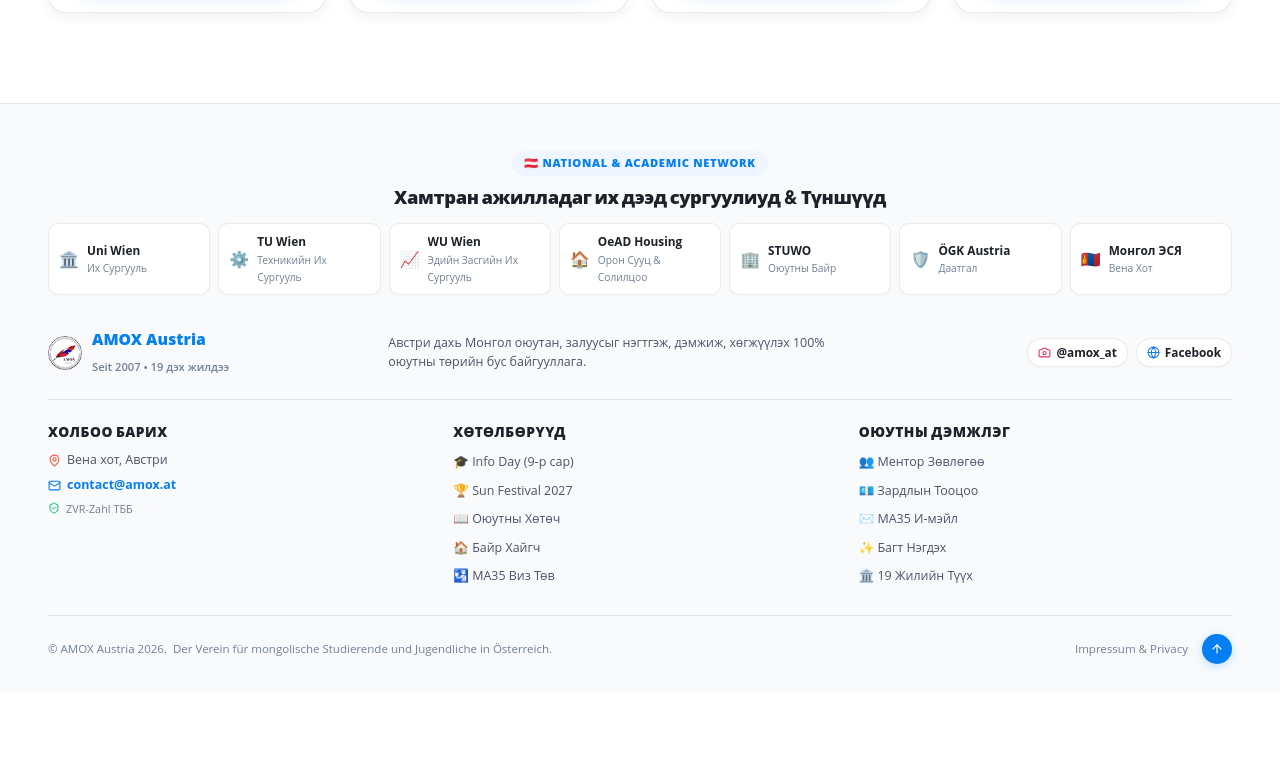
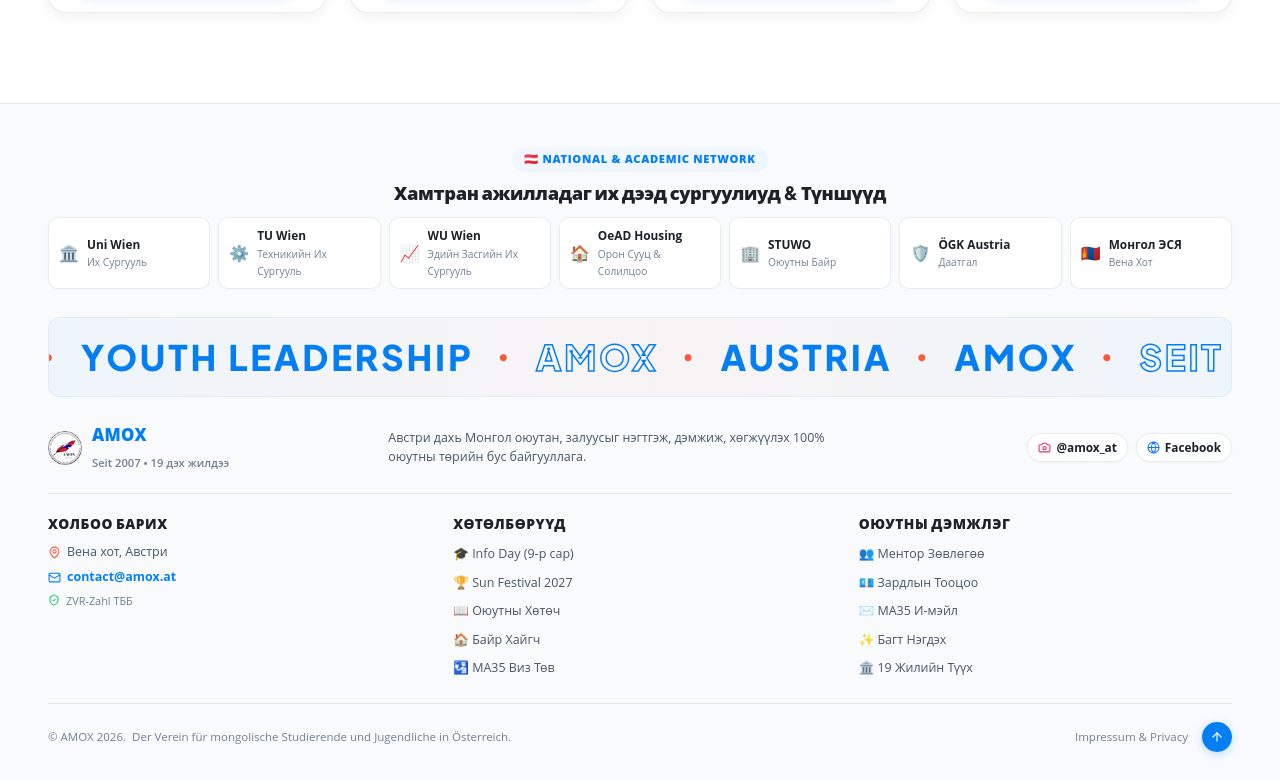
Before and after one commit to bkoenig-coder/amox, a React (Vite) app: page / in a window 1280 px wide. Shown: the part 5606-6386 px from the top of the page. Before the commit the page ends 6298 px from the top, so only its background shows below. Built offline with nearby package versions, Linux system fonts and the light colour scheme.

Commit message:
Update footer branding to AMOX and add giant infinite moving marquee banner

```diff
--- a/src/components/Footer.tsx
+++ b/src/components/Footer.tsx
@@ -21,7 +21,7 @@
     <footer className="amox-footer">
       <div className="container">
         {/* National & Academic Partners Showcase */}
-        <div style={{ textAlign: 'center', marginBottom: 32 }}>
+        <div style={{ textAlign: 'center', marginBottom: 28 }}>
           <div
             style={{
               display: 'inline-flex',
@@ -47,7 +47,7 @@
               fontSize: 'clamp(0.95rem, 2vw, 1.15rem)',
               fontWeight: 800,
               color: 'var(--text-main)',
-              marginBottom: 16
+              marginBottom: 14
             }}
           >
             Хамтран ажилладаг их дээд сургуулиуд &amp; Түншүүд
@@ -67,13 +67,39 @@
           </div>
         </div>
 
+        {/* Giant Unending Moving AMOX Marquee Banner */}
+        <div className="footer-amox-marquee-wrap" aria-hidden="true">
+          <div className="footer-amox-marquee-track">
+            <span>AMOX</span>
+            <span className="marquee-dot">•</span>
+            <span className="marquee-outline">SEIT 2007</span>
+            <span className="marquee-dot">•</span>
+            <span>YOUTH LEADERSHIP</span>
+            <span className="marquee-dot">•</span>
+            <span className="marquee-outline">AMOX</span>
+            <span className="marquee-dot">•</span>
+            <span>AUSTRIA</span>
+            <span className="marquee-dot">•</span>
+            <span>AMOX</span>
+            <span className="marquee-dot">•</span>
+            <span className="marquee-outline">SEIT 2007</span>
+            <span className="marquee-dot">•</span>
+            <span>YOUTH LEADERSHIP</span>
+            <span className="marquee-dot">•</span>
+            <span className="marquee-outline">AMOX</span>
+            <span className="marquee-dot">•</span>
+            <span>AUSTRIA</span>
+            <span className="marquee-dot">•</span>
+          </div>
+        </div>
+
         {/* Top Brand Banner Row */}
         <div className="footer-brand-banner">
           <div style={{ display: 'flex', alignItems: 'center', gap: 10 }}>
             <img src="/assets/logo.png" alt="AMOX Logo" style={{ height: 34, width: 'auto' }} />
             <div>
-              <strong style={{ fontSize: '0.98rem', color: 'var(--aiesec-blue)', display: 'block', fontWeight: 800 }}>
-                AMOX Austria
+              <strong style={{ fontSize: '1.05rem', color: 'var(--aiesec-blue)', display: 'block', fontWeight: 900, letterSpacing: '0.02em' }}>
+                AMOX
               </strong>
               <span style={{ fontSize: '0.7rem', color: 'var(--text-muted)', fontWeight: 600 }}>
                 Seit 2007 &bull; 19 дэх жилдээ
@@ -156,7 +182,7 @@
         {/* Minimal Legal Footer Bar */}
         <div className="footer-legal-bar">
           <div style={{ display: 'flex', alignItems: 'center', gap: 6, fontSize: '0.72rem' }}>
-            <span>© AMOX Austria 2026. </span>
+            <span>© AMOX 2026. </span>
             <span className="legal-verein-text">Der Verein für mongolische Studierende und Jugendliche in Österreich.</span>
           </div>
 
@@ -180,8 +206,9 @@
         .amox-footer {
           background-color: #F8FAFC;
           border-top: 1.5px solid var(--border);
-          padding: 44px 0 28px;
+          padding: 40px 0 28px;
           position: relative;
+          overflow: hidden;
         }
 
         /* Top Partner Parallel Badges */
@@ -189,7 +216,7 @@
           display: grid;
           grid-template-columns: repeat(7, 1fr);
           gap: 8px;
-          margin-bottom: 28px;
+          margin-bottom: 24px;
         }
 
         .partner-parallel-card {
@@ -210,6 +237,47 @@
           box-shadow: 0 4px 12px rgba(3, 126, 243, 0.08);
         }
 
+        /* Giant Unending Moving AMOX Marquee Banner */
+        .footer-amox-marquee-wrap {
+          overflow: hidden;
+          white-space: nowrap;
+          width: 100%;
+          padding: 10px 0;
+          margin-bottom: 24px;
+          background: linear-gradient(90deg, rgba(3, 126, 243, 0.04), rgba(248, 90, 64, 0.04), rgba(3, 126, 243, 0.04));
+          border-radius: 12px;
+          border: 1px solid rgba(3, 126, 243, 0.08);
+          user-select: none;
+        }
+
+        @keyframes footerMarqueeAnim {
+          0% { transform: translateX(0); }
+          100% { transform: translateX(-50%); }
+        }
+
+        .footer-amox-marquee-track {
+          display: inline-flex;
+          align-items: center;
+          gap: 24px;
+          animation: footerMarqueeAnim 22s linear infinite;
+          font-family: var(--font-heading);
+          font-size: clamp(1.4rem, 4vw, 2.2rem);
+          font-weight: 900;
+          letter-spacing: 0.08em;
+          color: var(--aiesec-blue);
+          text-transform: uppercase;
+        }
+
+        .footer-amox-marquee-track .marquee-outline {
+          -webkit-text-stroke: 1.5px var(--aiesec-blue);
+          color: transparent;
+        }
+
+        .footer-amox-marquee-track .marquee-dot {
+          color: var(--aiesec-orange);
+          font-size: 1rem;
+        }
+
         /* Brand Banner Row */
         .footer-brand-banner {
           display: flex;
@@ -217,8 +285,8 @@
           justify-content: space-between;
           flex-wrap: wrap;
           gap: 16px;
-          padding-bottom: 20px;
-          margin-bottom: 24px;
+          padding-bottom: 18px;
+          margin-bottom: 22px;
           border-bottom: 1px solid var(--border);
         }
 
@@ -235,7 +303,7 @@
           display: grid;
           grid-template-columns: repeat(3, 1fr) !important;
           gap: clamp(10px, 3vw, 32px);
-          padding-bottom: 28px;
+          padding-bottom: 24px;
           border-bottom: 1px solid var(--border);
         }
 
```
